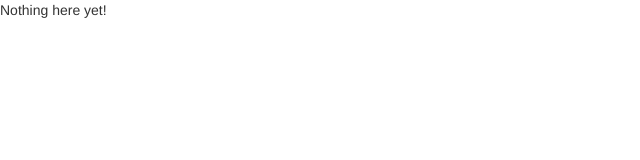
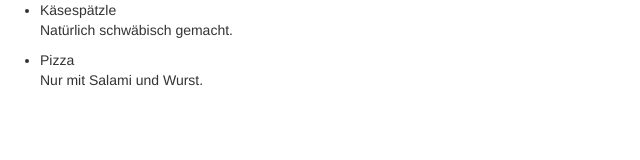
Before and after one commit to sgrieser/CookingApp, a website: page com.grieser.icooking.webapp/app/index.html in a window 1280 px wide. Shown: the whole page, without its empty margins (0-640 px from the left). Drawn offline with nearby package versions, Linux system fonts and the light colour scheme.

Commit message:
WebApp returns dummy list of recipes

```diff
--- a/com.grieser.icooking.webapp/app/index.html
+++ b/com.grieser.icooking.webapp/app/index.html
@@ -1,15 +1,21 @@
 <!doctype html>
-<html lang="en" ng-app>
+<html lang="en" ng-app="iCookingApp">
 <head>
   <meta charset="utf-8">
-  <title>My HTML File</title>
+  <title>iCooking</title>
   <link rel="stylesheet" href="bower_components/bootstrap/dist/css/bootstrap.css">
   <link rel="stylesheet" href="css/app.css">
   <script src="bower_components/angular/angular.js"></script>
+  <script src="js/controllers.js"></script>
 </head>
-<body>
+<body ng-controller="CookingRecipesController">
 
-  <p>Nothing here {{'yet' + '!'}}</p>
+  <ul>
+    <li ng-repeat="recipe in recipes">
+      <span>{{recipe.name}}</span>
+      <p>{{recipe.snippet}}</p>
+    </li>
+  </ul>
 
 </body>
 </html>
--- a/com.grieser.icooking.webapp/app/js/controllers.js
+++ b/com.grieser.icooking.webapp/app/js/controllers.js
@@ -1,3 +1,14 @@
 'use strict';
 
 /* Controllers */
+
+var phonecatApp = angular.module('iCookingApp', []);
+
+phonecatApp.controller('CookingRecipesController', function($scope) {
+  $scope.recipes = [
+    {'name': 'Käsespätzle',
+     'snippet': 'Natürlich schwäbisch gemacht.'},
+    {'name': 'Pizza',
+     'snippet': 'Nur mit Salami und Wurst.'}
+  ];
+});
```
